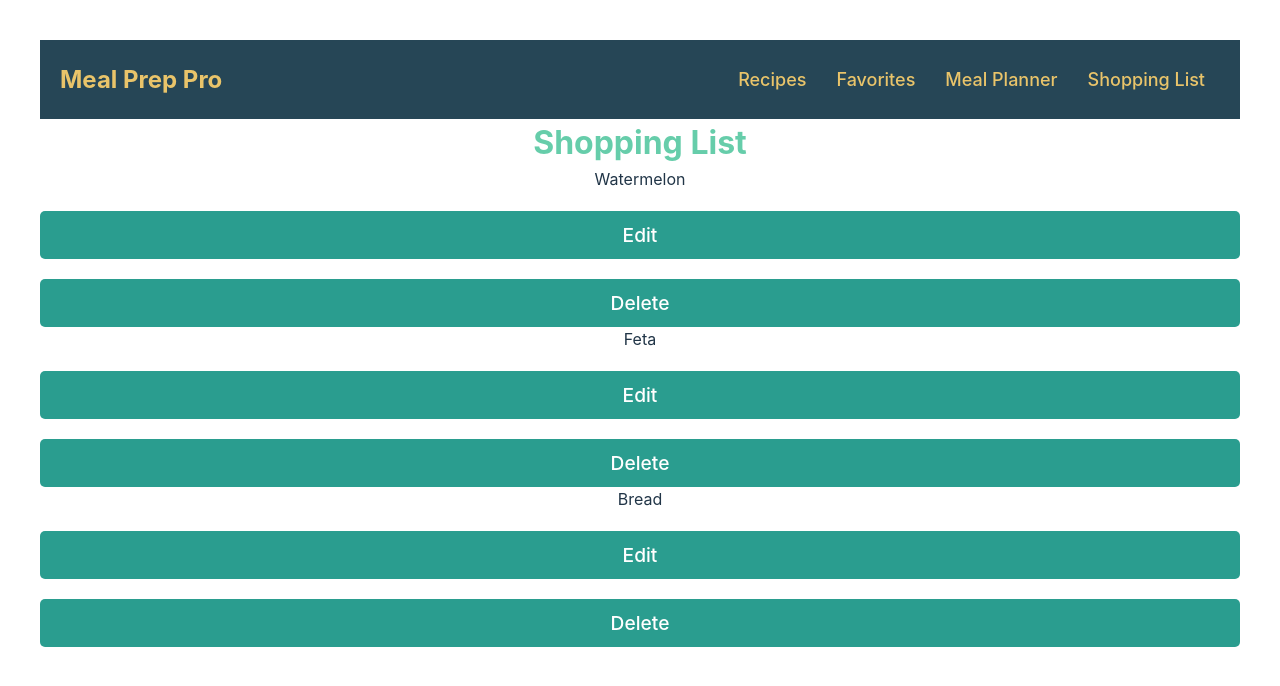
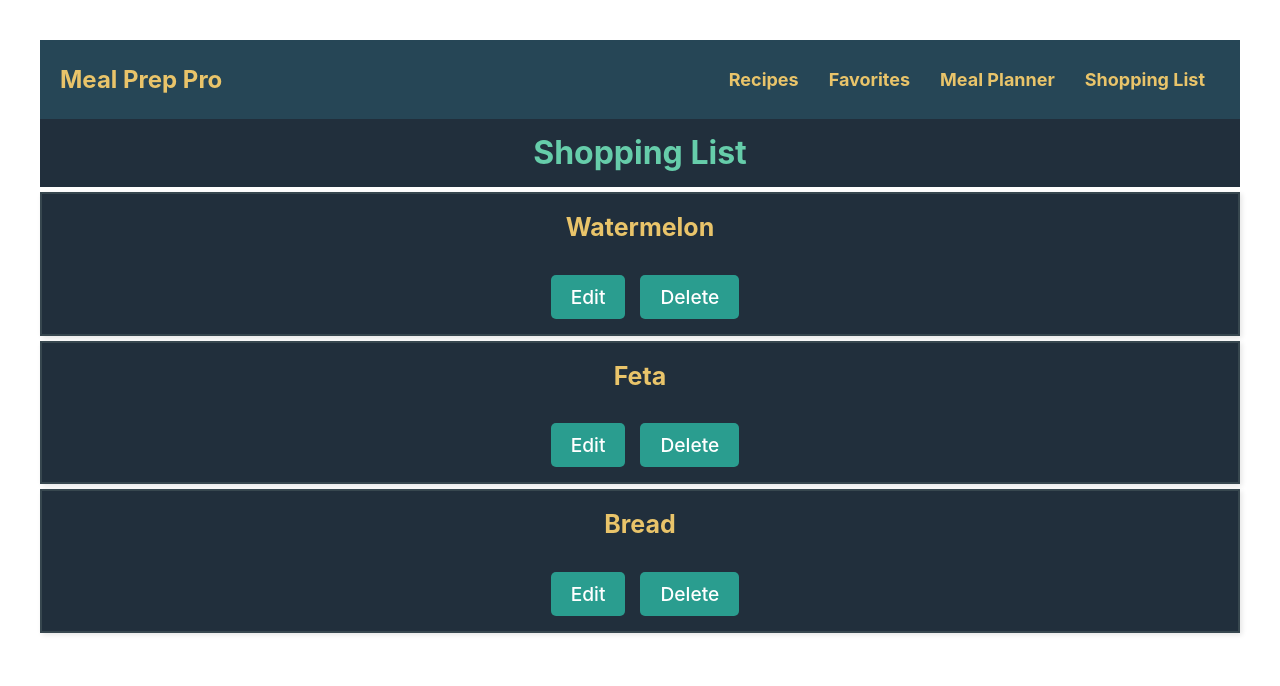
Before and after one commit to vnelai/Meal_Prep_Pro_FE, a React (Vite) app: page /shopping-list in a window 1280 px wide. Shown: the top 686 px of the page. Built offline with nearby package versions, Linux system fonts and the light colour scheme.

Commit message:
Add styling on shopping list page

```diff
--- a/src/components/favorite_list/FavoriteList.jsx
+++ b/src/components/favorite_list/FavoriteList.jsx
@@ -1,6 +1,7 @@
 // Import modules
 // Import react, useState, useEffect
 import React, { useState, useEffect } from 'react'
+import './FavoriteList.css'  // Import css stylesheet
 
 // FavoriteList function
 function FavoriteList() {
@@ -36,9 +37,9 @@ function FavoriteList() {
             const res= await fetch('/api/favorites', {
                 method: "POST",
                 headers: { "Content-Type": "application/json" },
-                body: JSON.stringify({ name: newFavRecipe }),
+                body: JSON.stringify({ name: newFavRecipe.trim() }),
             });
-            fetchFavorites(); // Refresh list
+            awaitfetchFavorites(); // Refresh list
             setNewFavRecipe(""); //Reset the state
         } catch (error) {
             console.error("Failed to add favorite:", error);
@@ -51,8 +52,8 @@ function FavoriteList() {
             // Second argument of fetch request is optional object which specifies details of request
             const res = await fetch(`/api/favorites/${id}`, {
                 method: "PUT",
-                headers: { "Content-Type" : "Application/json"}, //Tell server we are sending JSON data
-                body: JSON.stringify({ name: editName}),  // Convert object to JSON string for sending data to server
+                headers: { "Content-Type" : "application/json"}, //Tell server we are sending JSON data
+                body: JSON.stringify({ name: editName.trim()}),  // Convert object to JSON string for sending data to server
             });
             if (res.ok) fetchFavorites();  // Refresh list
             setEditId("");  // Reset id
@@ -75,14 +76,14 @@ function FavoriteList() {
     };
 
   return (
-    <div>
+    <div className='favorite-list-div'>
         <h2>Favorites</h2>
         {/* Add New Favorite */}
         <input
-        type="text"
-        value={newFavRecipe}
-        onChange={(event) => setNewFavRecipe(event.target.value)}
-        placeholder='Add a new favorite recipe...'
+            type="text"
+            value={newFavRecipe}
+            onChange={(event) => setNewFavRecipe(event.target.value)}
+            placeholder='Add a new favorite recipe...'
         />
         {/* Activate addFav function when clicking on button */}
         <button onClick={addFav}>Add</button>
--- a/src/components/meal_planner/MealPlanner.css
+++ b/src/components/meal_planner/MealPlanner.css
@@ -78,7 +78,7 @@ button {
 }
 
 button:hover {
-  background-color: #264653; /* Background color */
+  background-color: #264656; /* Background color */
 }
 
 button:active {
--- a/src/components/nav/Nav.css
+++ b/src/components/nav/Nav.css
@@ -26,6 +26,7 @@
 /* Styling for center menu links */
 .menu-center .menu-link {
   color: #e9c46a; /* Sets color of text */
+  font-weight: bold;
   text-decoration: none; /* Removes underline from link */
   font-size: 18px; /* Sets font size */
   margin: 0 15px; /* Add space around container */
--- a/src/components/recipe_search/RecipeSearch.css
+++ b/src/components/recipe_search/RecipeSearch.css
@@ -8,7 +8,7 @@
     max-width: 100%; /* Max width of container */
     max-height: 5px;
     margin: 0 auto; /* Space around elements */
-    background-color: #4d4d4d /* Background color */
+    background-color: #212f3c /* Background color */
 }
 
 /* Styling for h2 element in recipe search component */
--- a/src/components/shopping_list/ShoppingList.css
+++ b/src/components/shopping_list/ShoppingList.css
@@ -0,0 +1,47 @@
+/* Styles for shopping list */
+.shopping-list-div {
+    display: flex; /* Flexbox layout */
+    flex-direction: column; /* Stack vertically */
+    align-items: center; /* Center vertically */
+    background: #212f3c; /* Background color */
+    padding: 15px; /* Add spacing inside container */
+    margin: 5px 0; /* Add spacing outside container */
+    box-shadow: 2px 2px 5px rgba(0, 0, 0, 0.1); /* Add shadow */
+    border: 2px solid #37474f; /* Add border with color */
+}
+
+.Shopping-list-btns-view-mode {
+    display: flex; /* Align buttons in a row */
+    gap: 5px; /* Add spacing between buttons */
+    justify-content: center; /* Center horizontally */
+    margin-top: 8px; /* Add space between input and buttons */
+}
+
+.shopping-list-div input {
+    padding: 5px; /* Add spacing inside container */
+    font-size: 16px; /* Font size */
+    border: 1px solid #ccc; /* Define border */
+    border-radius: 5px; /* Round corners */
+}
+
+.item-name {
+    font-size: 25px; /* Font size */
+    font-weight: bold; /* Font bold */
+    padding: 10px; /* Space inside container */
+    color: #e9c46a; /* Background color */
+}
+
+
+.shopping-list-div button {
+    background: #2A9D8F; /* Button color */
+    color: white; /* Text color */
+    border: none; /* Remove border */
+    padding: 10px 20px; /* Add spacing inside container */
+    margin-left: 10px; /* Space between buttons */
+    border-radius: 5px; /* Round button corners */
+    cursor: pointer; /* Cursor pointer */
+}
+
+.shopping-list-div button:hover {
+    background: #264656; /* Background-color on hover */
+}
--- a/src/components/shopping_list/ShoppingList.jsx
+++ b/src/components/shopping_list/ShoppingList.jsx
@@ -1,6 +1,9 @@
 //Import Modules
 import React, { useState } from 'react'; // Import React and useState
+import './ShoppingList.css'  // Import stylesheet
 
+
+// ShoppingList component function
 function ShoppingList({groceryItem, updateGroceryItem, deleteGroceryItem}) {
     // Track and set if the item is being edited, by toggling between editing and view mode
     const [isEditingMode, setIsEditingMode] = useState(false);
@@ -25,7 +28,7 @@ function ShoppingList({groceryItem, updateGroceryItem, deleteGroceryItem}) {
 
   // Staging elements
   return (
-    <div>
+    <div className='shopping-list-div'>
         {/* If editing mode is on we will show an input field and a save button */}
         {isEditingMode ? (
             <div>
@@ -39,9 +42,11 @@ function ShoppingList({groceryItem, updateGroceryItem, deleteGroceryItem}) {
         ) : (
             // If editing mode is off we will show the item name with the Edit and Delete buttons
             <div>
-                {groceryItem.name}
-                <button onClick={handleEditing}>Edit</button>
-                <button onClick={handleDeleting}>Delete</button>
+                <span className='item-name'>{groceryItem.name}</span>
+                <div className='Shopping-list-btns-view-mode'>
+                    <button onClick={handleEditing}>Edit</button>
+                    <button onClick={handleDeleting}>Delete</button>
+                </div>
             </div>
         )}
 
--- a/src/pages/shopping_list/ShoppingList.css
+++ b/src/pages/shopping_list/ShoppingList.css
@@ -0,0 +1,4 @@
+.header-name {
+    background-color: #212f3c; /* Background color */
+    padding: 10px; /* Add space inside container  */
+}
--- a/src/pages/shopping_list/ShoppingList.jsx
+++ b/src/pages/shopping_list/ShoppingList.jsx
@@ -3,6 +3,7 @@
 import React, { useState } from "react";
 // Import ShoppingList component
 import ShoppingList from "../../components/shopping_list/ShoppingList";
+import './ShoppingList.css'  // Import css stylesheet
 
 
 // Shopping List page function
@@ -43,7 +44,7 @@ function ShoppingListPage() {
 
   return (
     <div>
-        <h2>Shopping List</h2>
+        <h2 className="header-name">Shopping List</h2>
         {/* Loop through each grocery item in groceryItems array */}
         {groceryItems.map((groceryItem) => (
             // For each grocery item we will return a shoppingList component
```
